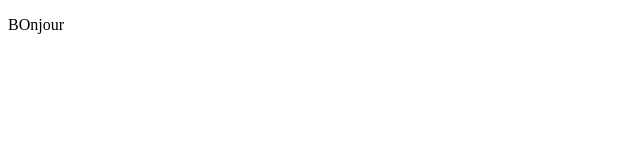
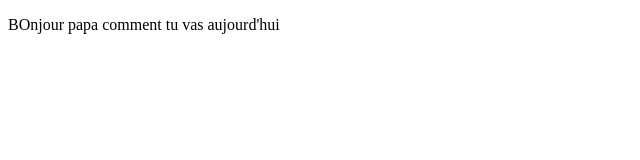
Before and after one commit to Dieume-merci/testgit, a plain HTML site: page index.html in a window 1280 px wide. Shown: the whole page, without its empty margins (0-640 px from the left). Drawn offline with Linux system fonts and the light colour scheme.

Commit message:
ajout du mot aujourd'hui

```diff
--- a/index.html
+++ b/index.html
@@ -6,6 +6,6 @@
     <title>Document</title>
 </head>
 <body>
-    <p>BOnjour</p>
+    <p>BOnjour papa comment tu vas aujourd'hui</p>
 </body>
 </html>
```
